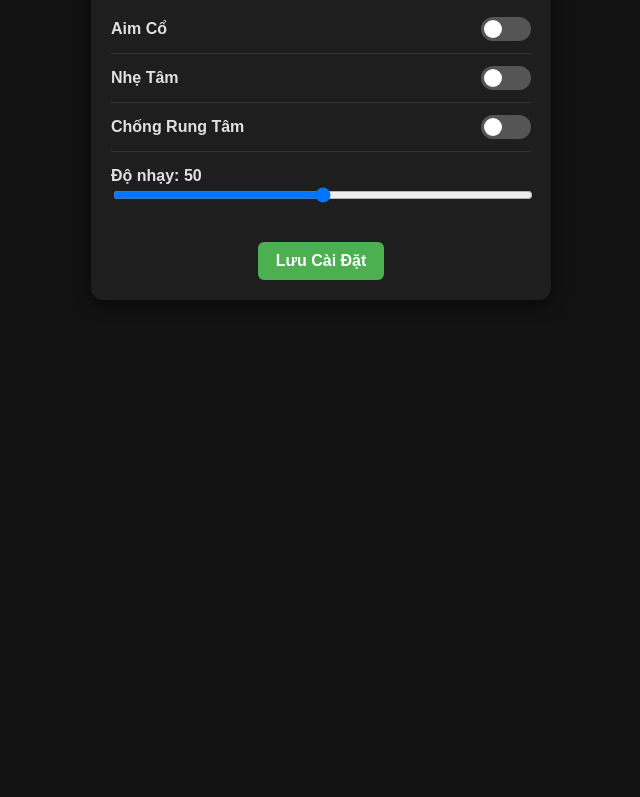
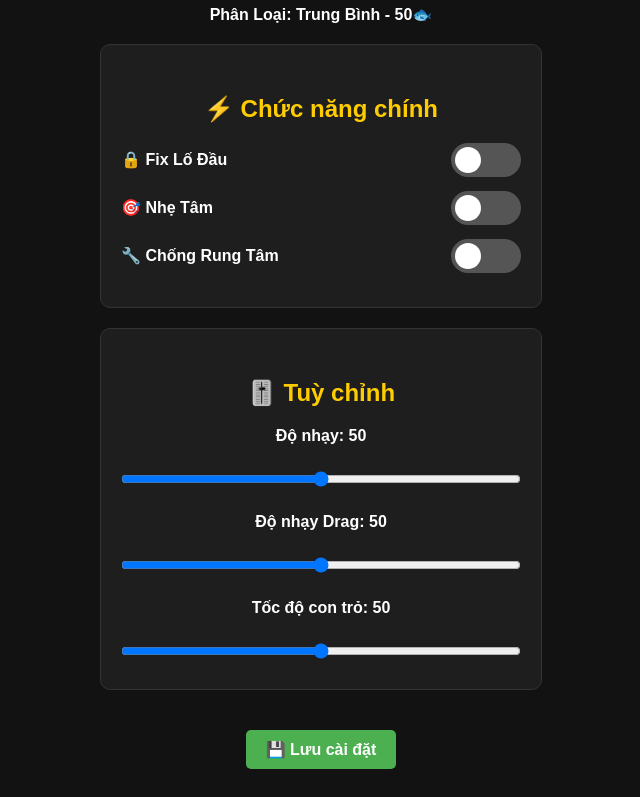
Before and after one commit to phamkhoi227/dpi-vip, a plain HTML site: page index.html in a window 1280 px wide. Shown: the part 103-900 px from the top of the page, without its empty margins (319-959 px from the left). Before the commit the page ends 800 px from the top, so only its background shows below. Drawn offline with Linux system fonts and the light colour scheme.

Commit message:
index.html

```diff
--- a/index.html
+++ b/index.html
@@ -2,156 +2,202 @@
 <html lang="vi">
 <head>
   <meta charset="UTF-8">
+  <meta name="viewport" content="width=device-width, initial-scale=1.0">
   <title>Cấu Hình Reg Vip</title>
   <style>
     body {
-      font-family: sans-serif;
-      background: #121212;
-      margin: 0;
+      background-color: #121212;
+      color: #fff;
+      font-family: Arial, sans-serif;
+      text-align: center;
       padding: 20px;
-      color: #e0e0e0;
-      font-weight: bold; /* chữ đậm toàn bộ */
+      font-weight: bold;
     }
-    .menu {
-      max-width: 420px;
-      margin: auto;
-      background: #1e1e1e;
-      border-radius: 12px;
-      box-shadow: 0 4px 16px rgba(0,0,0,0.6);
-      padding: 20px;
-      text-align: center;
+    h1 {
+      color: #4CAF50;
     }
     h2 {
-      margin-bottom: 20px;
-      color: #ffffff;
-      font-weight: bold;
+      margin-top: 30px;
+      color: #ffcc00;
     }
-    .toggle {
+    .section {
+      margin: 20px auto;
+      padding: 20px;
+      border: 1px solid #333;
+      border-radius: 10px;
+      max-width: 400px;
+      background: #1e1e1e;
+    }
+    .switch-label {
       display: flex;
       justify-content: space-between;
       align-items: center;
-      padding: 12px 0;
-      border-bottom: 1px solid #333;
+      margin: 14px 0;
+      font-size: 16px;
     }
+    /* Công tắc */
     .switch {
       position: relative;
       display: inline-block;
-      width: 50px;
-      height: 24px;
+      width: 70px;
+      height: 34px;
     }
-    .switch input { display: none; }
+    .switch input {
+      opacity: 0;
+      width: 0;
+      height: 0;
+    }
     .slider {
       position: absolute;
       cursor: pointer;
-      top: 0; left: 0;
-      right: 0; bottom: 0;
+      top: 0; left: 0; right: 0; bottom: 0;
       background-color: #555;
-      border-radius: 24px;
-      transition: .3s;
+      transition: .4s;
+      border-radius: 34px;
     }
     .slider:before {
       position: absolute;
       content: "";
-      height: 18px;
-      width: 18px;
-      left: 3px;
-      bottom: 3px;
-      background: #fff;
+      height: 26px;
+      width: 26px;
+      left: 4px;
+      bottom: 4px;
+      background-color: white;
+      transition: .4s;
       border-radius: 50%;
-      transition: .3s;
     }
     input:checked + .slider {
-      background-color: #4caf50;
+      background-color: #4CAF50;
+      box-shadow: 0 0 15px #4CAF50; /* glow xanh */
     }
     input:checked + .slider:before {
-      transform: translateX(26px);
+      transform: translateX(36px);
     }
-    .sensitivity {
-      padding: 15px 0;
-      text-align: left;
-    }
-    input[type=range] {
+    /* Thanh kéo */
+    .slider-input {
       width: 100%;
+      margin: 10px 0;
     }
     .save-btn {
       margin-top: 20px;
-      padding: 10px 18px;
-      background: #4caf50;
+      padding: 10px 20px;
+      background: #4CAF50;
       border: none;
-      border-radius: 6px;
-      color: white;
+      border-radius: 5px;
+      cursor: pointer;
       font-size: 16px;
       font-weight: bold;
-      cursor: pointer;
+      color: white;
+      transition: background 0.3s;
     }
-    .save-btn:disabled {
-      background: #333;
-      cursor: not-allowed;
+    .save-btn:hover {
+      background: #45a049;
     }
-    .status {
-      margin-top: 20px;
-      font-size: 18px;
+    /* Popup loading */
+    .popup {
       display: none;
+      position: fixed;
+      top: 0; left: 0;
+      width: 100%; height: 100%;
+      background: rgba(0,0,0,0.7);
+      justify-content: center;
+      align-items: center;
+      flex-direction: column;
+      z-index: 999;
     }
-    .checkmark {
-      font-size: 64px;
-      color: #4caf50;
-      display: none;
+    .spinner {
+      border: 6px solid #ccc;
+      border-top: 6px solid #4CAF50;
+      border-radius: 50%;
+      width: 50px;
+      height: 50px;
+      animation: spin 1s linear infinite;
+    }
+    @keyframes spin {
+      100% { transform: rotate(360deg); }
+    }
+    .success {
+      font-size: 40px;
+      color: #4CAF50;
+      animation: pop 0.4s ease;
+    }
+    @keyframes pop {
+      0% { transform: scale(0.5); opacity: 0; }
+      100% { transform: scale(1); opacity: 1; }
     }
   </style>
 </head>
 <body>
-  <div class="menu">
-    <h2>Cấu Hình Reg Vip</h2>
-    <div class="toggle">
-      <span>Aim Cổ</span>
+  <h1>Cấu Hình Reg Vip</h1>
+  <p>Phân Loại: Trung Bình - 50🐟</p>
+
+  <!-- Phần 1 -->
+  <div class="section">
+    <h2>⚡ Chức năng chính</h2>
+    <label class="switch-label">
+      <span>🔒 Fix Lố Đầu</span>
       <label class="switch">
         <input type="checkbox">
         <span class="slider"></span>
       </label>
-    </div>
-    <div class="toggle">
-      <span>Nhẹ Tâm</span>
+    </label>
+    <label class="switch-label">
+      <span>🎯 Nhẹ Tâm</span>
       <label class="switch">
         <input type="checkbox">
         <span class="slider"></span>
       </label>
-    </div>
-    <div class="toggle">
-      <span>Chống Rung Tâm</span>
+    </label>
+    <label class="switch-label">
+      <span>🔧 Chống Rung Tâm</span>
       <label class="switch">
         <input type="checkbox">
         <span class="slider"></span>
       </label>
+    </label>
+  </div>
+
+  <!-- Phần 2 -->
+  <div class="section">
+    <h2>🎚️ Tuỳ chỉnh</h2>
+    <p>Độ nhạy: <span id="val1">50</span></p>
+    <input type="range" min="0" max="100" value="50" class="slider-input" oninput="val1.textContent=this.value">
+
+    <p>Độ nhạy Drag: <span id="val2">50</span></p>
+    <input type="range" min="0" max="100" value="50" class="slider-input" oninput="val2.textContent=this.value">
+
+    <p>Tốc độ con trỏ: <span id="val3">50</span></p>
+    <input type="range" min="0" max="100" value="50" class="slider-input" oninput="val3.textContent=this.value">
+  </div>
+
+  <button class="save-btn" onclick="saveConfig()">💾 Lưu cài đặt</button>
+
+  <!-- Popup -->
+  <div class="popup" id="popup">
+    <div id="loading">
+      <div class="spinner"></div>
+      <p>Đang lưu...</p>
     </div>
-    <div class="sensitivity">
-      <label>Độ nhạy: <span id="value">50</span></label><br>
-      <input type="range" min="0" max="100" value="50" id="slider">
+    <div id="success" style="display:none;">
+      <div class="success">✔</div>
+      <p>Đã lưu cài đặt!</p>
     </div>
-    <button class="save-btn" onclick="saveConfig(this)">Lưu Cài Đặt</button>
-    <div class="status" id="status">Đang lưu...</div>
-    <div class="checkmark" id="check">✔</div>
   </div>
 
   <script>
-    const slider = document.getElementById("slider");
-    const value = document.getElementById("value");
-    slider.oninput = function() {
-      value.textContent = this.value;
-    }
-
-    function saveConfig(btn) {
-      btn.disabled = true;
-      document.getElementById("status").style.display = "block";
-      document.getElementById("status").textContent = "Đang lưu...";
-      document.getElementById("check").style.display = "none";
-
-      setTimeout(() => {
-        document.getElementById("status").textContent = "Đã lưu cài đặt";
-        document.getElementById("check").style.display = "block";
-        btn.disabled = false;
-      }, 3000);
+    function saveConfig(){
+      const popup=document.getElementById('popup');
+      const loading=document.getElementById('loading');
+      const success=document.getElementById('success');
+      popup.style.display='flex';
+      loading.style.display='block';
+      success.style.display='none';
+      setTimeout(()=>{
+        loading.style.display='none';
+        success.style.display='block';
+      },3000);
     }
   </script>
 </body>
 </html>
+</html>
```
